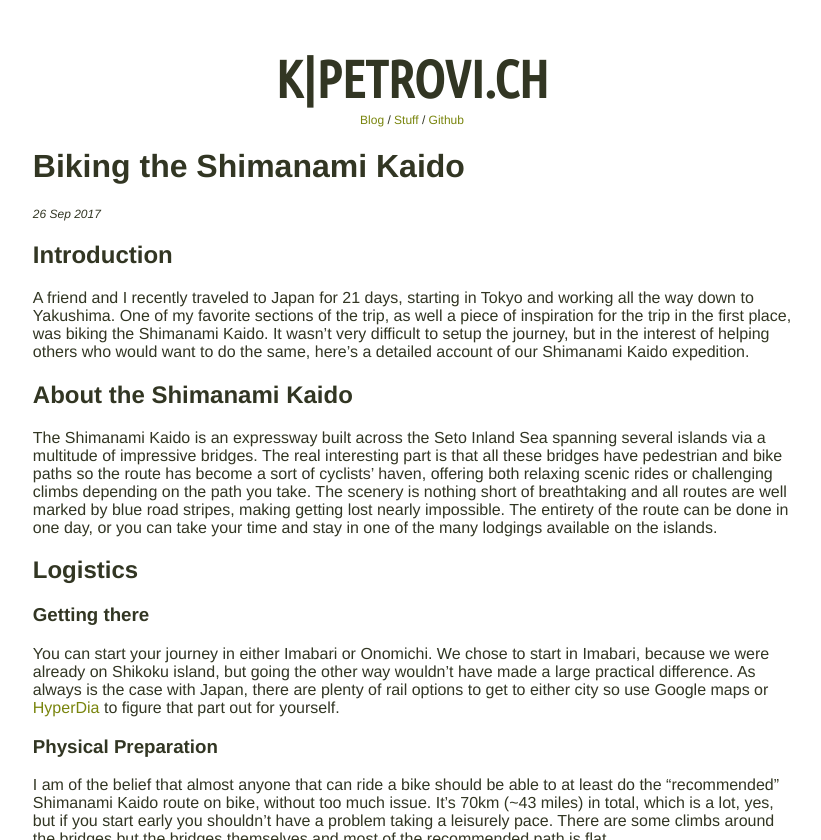
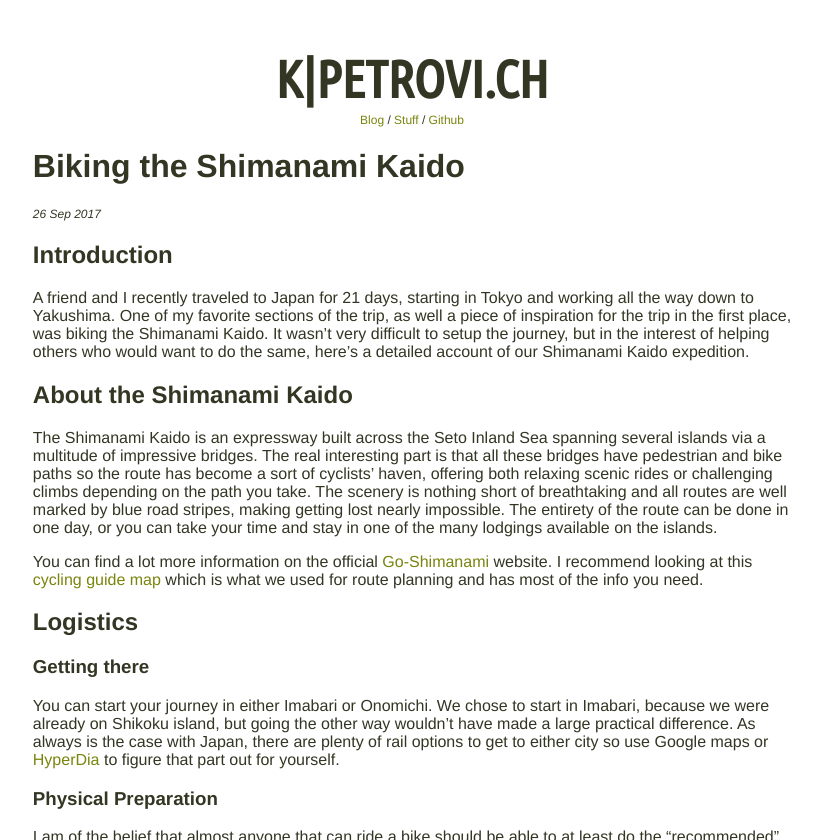
Before and after one commit to fozzle/fozzle.github.io, a Jekyll site: the page built from _posts/2017-09-26-biking-the-shimanami-kaido.md, in a window 1280 px wide and 900 px high, cut to the strip 0-840 px from the top of the window. Shown: the whole strip, without its empty margins (228-1049 px from the left). Built offline with Jekyll 4.4.1, drawn with Linux system fonts in a browser that asks for light colours.

Commit message:
info links

```diff
--- a/_posts/2017-09-26-biking-the-shimanami-kaido.md
+++ b/_posts/2017-09-26-biking-the-shimanami-kaido.md
@@ -19,6 +19,8 @@ A friend and I recently traveled to Japan for 21 days, starting in Tokyo and wor
 ## About the Shimanami Kaido
 
 The Shimanami Kaido is an expressway built across the Seto Inland Sea spanning several islands via a multitude of impressive bridges. The real interesting part is that all these bridges have pedestrian and bike paths so the route has become a sort of cyclists' haven, offering both relaxing scenic rides or challenging climbs depending on the path you take. The scenery is nothing short of breathtaking and all routes are well marked by blue road stripes, making getting lost nearly impossible. The entirety of the route can be done in one day, or you can take your time and stay in one of the many lodgings available on the islands.
+
+You can find a lot more information on the official [Go-Shimanami](http://www.go-shimanami.jp/) website. I recommend looking at this [cycling guide map](http://www.go-shimanami.jp/download/cycling/cycling_map_en.pdf) which is what we used for route planning and has most of the info you need.
 
 ## Logistics
 
```
